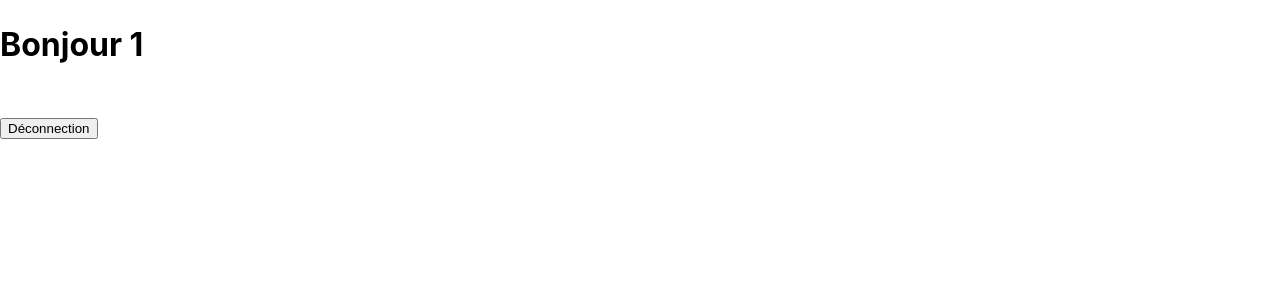
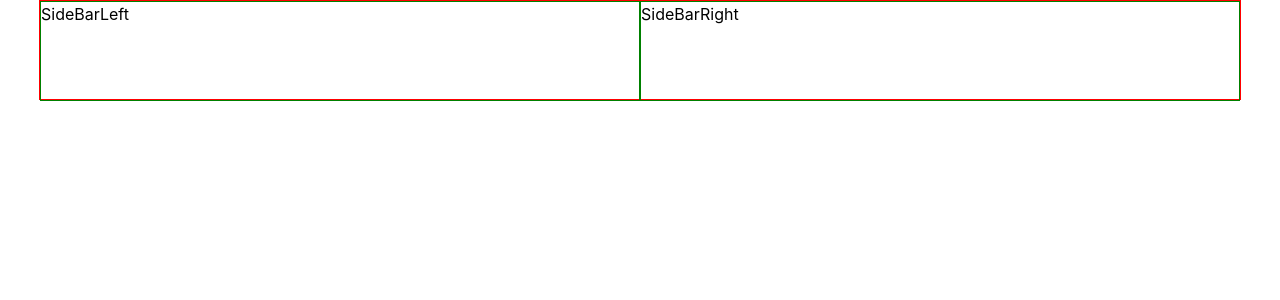
Before and after one commit to Ahamedmk/crazy-burger, a React (Vite) app: page /order/1 in a window 1280 px wide. Shown: the top 300 px of the page. Built offline with nearby package versions, Linux system fonts and the light colour scheme.

Commit message:
✨ F04: creation Navbar

```diff
--- /dev/null
+++ b/src/Pages/OrderPage/Navbar/Navbar.jsx
@@ -0,0 +1,28 @@
+import { useParams } from 'react-router-dom'
+import { Link } from "react-router-dom"
+import { styled } from 'styled-components';
+import SideBarLeft from './SideBarLeft';
+import SideBarRight from './SideBarRight';
+export default function Navbar() {
+    const {username} = useParams()
+  return (
+    <NavbarStyles>
+      <SideBarLeft />
+      <SideBarRight />
+      {/* <h1>Bonjour {username} </h1>
+      <Link to="/">
+      <button>Déconnection</button>
+      </Link> */}
+      </NavbarStyles>
+  )
+}
+const NavbarStyles = styled.div`
+   display: flex;
+ /* justify-content: space-between; */
+  width: 1200px;
+  height: 98.18px;
+  border: 1px solid red;
+  margin: 0 auto;
+
+
+`;
--- /dev/null
+++ b/src/Pages/OrderPage/Navbar/SideBarLeft.jsx
@@ -0,0 +1,13 @@
+import React from 'react'
+import { styled } from 'styled-components';
+
+export default function SideBarLeft() {
+  return (
+    <SideBarLeftStyles>SideBarLeft</SideBarLeftStyles>
+  )
+}
+const SideBarLeftStyles = styled.div`
+  height:100%;
+  width: 600px;
+  border: 1px solid green;
+`;
--- /dev/null
+++ b/src/Pages/OrderPage/Navbar/SideBarRight.jsx
@@ -0,0 +1,13 @@
+import React from 'react'
+import { styled } from 'styled-components';
+
+export default function SideBarRight() {
+  return (
+    <SideBarRightStyled>SideBarRight</SideBarRightStyled>
+  )
+}
+const SideBarRightStyled = styled.div`
+height:100%;
+width: 600px;
+border: 1px solid green;
+`;
--- a/src/Pages/OrderPage/OrderPage.jsx
+++ b/src/Pages/OrderPage/OrderPage.jsx
@@ -1,15 +1,12 @@
-import { useParams } from 'react-router-dom'
-import { Link } from "react-router-dom"
+// import { useParams } from 'react-router-dom'
+// import { Link } from "react-router-dom"
+import Navbar from './Navbar/Navbar'
 
 export default function OrderPage() {
-  const {username} = useParams()
   return (
-    <>
-      <h1>Bonjour {username} </h1>
-      <br />
-      <Link to="/">
-      <button>Déconnection</button>
-      </Link>
-    </>
+    <div>
+      <Navbar />
+
+    </div>
   )
 }
```
